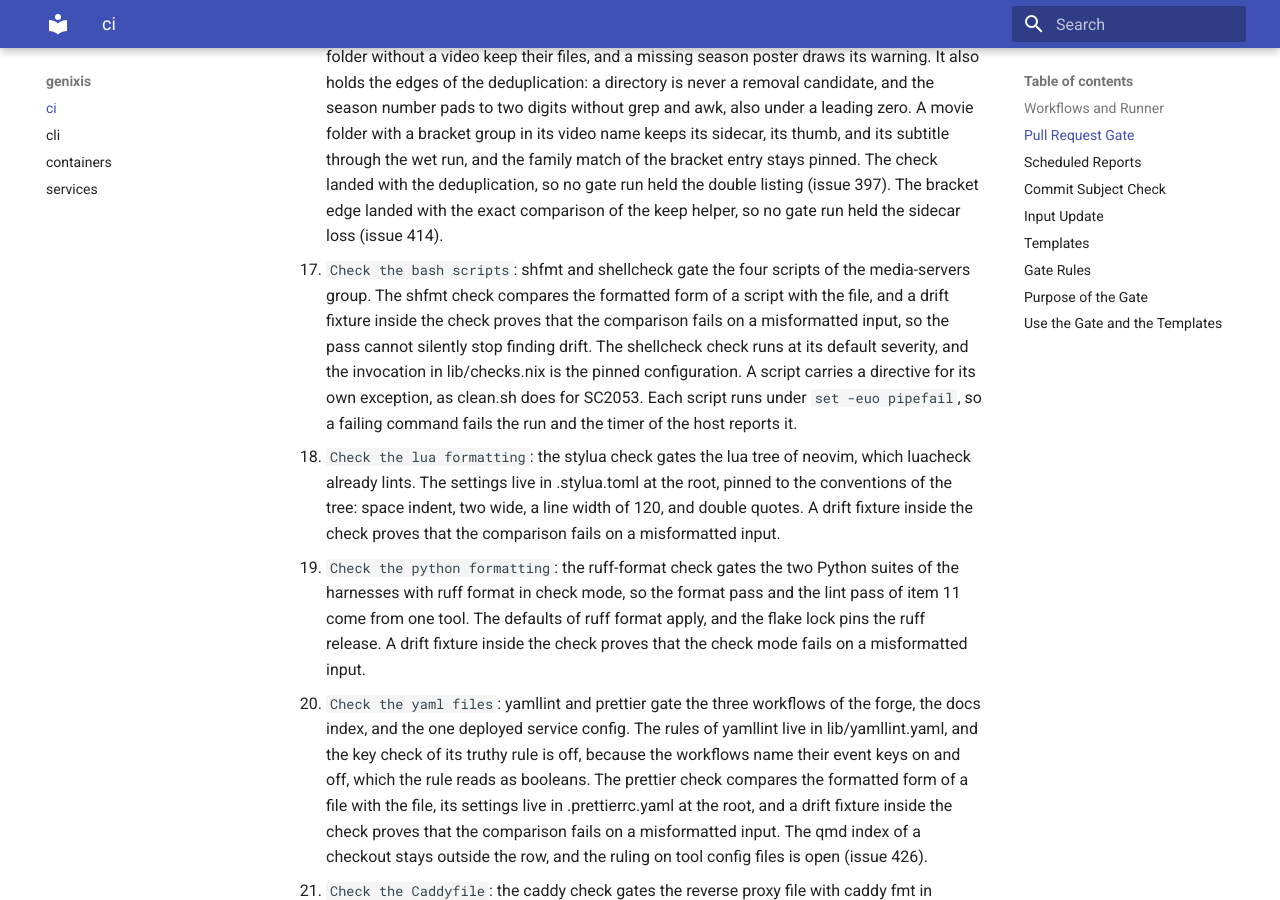
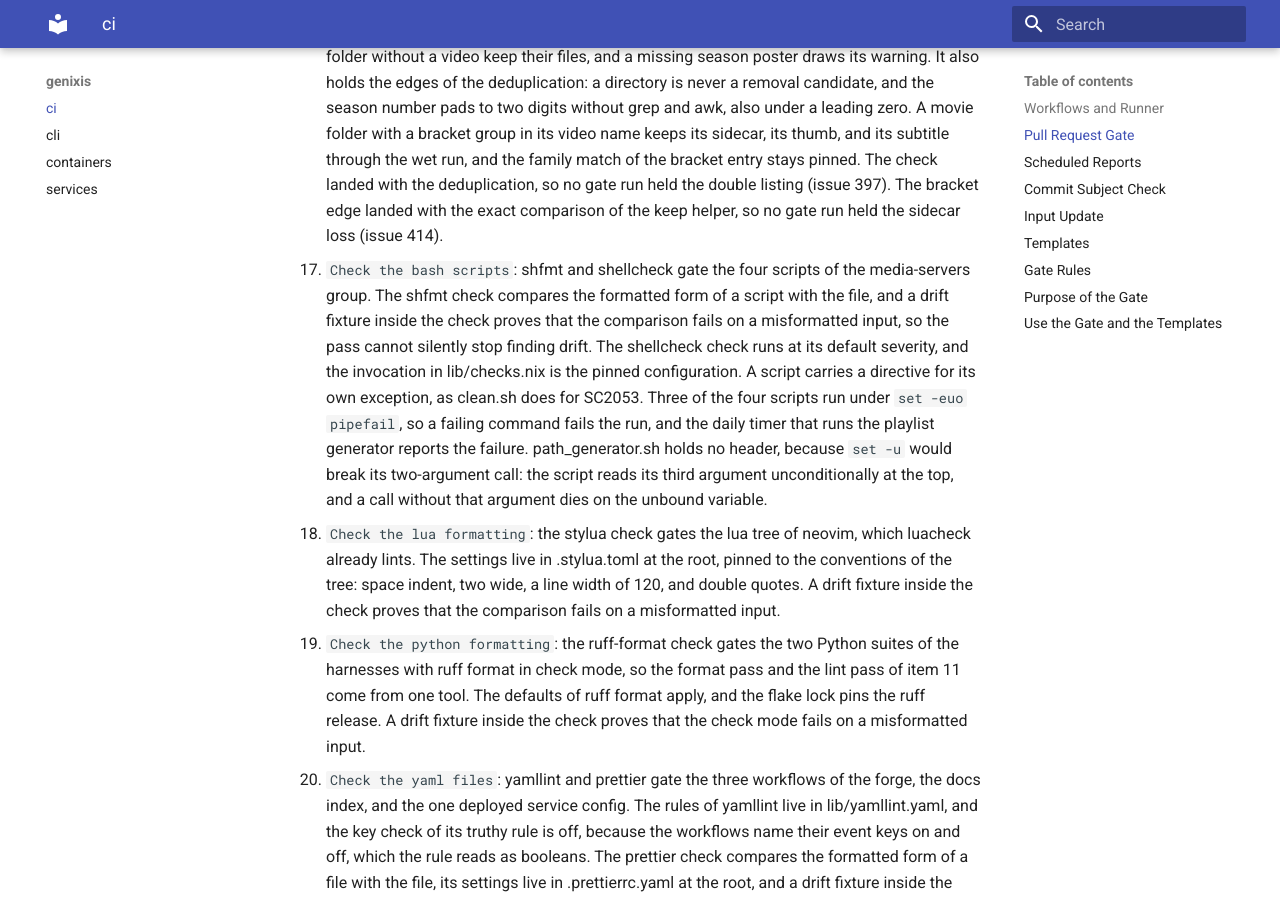
Before and after one commit to Jracon/genixis, an MkDocs documentation site: the page built from docs/ci.md, in a window 1280 px wide and 900 px high, scrolled down 2608 px. Built offline with MkDocs 1.6.1 and Material for MkDocs 9.7.7, drawn with Linux system fonts in a browser that asks for light colours.

Commit message:
docs(ci): name the one media script without the strict header
The blocking review finding on pull request 433: item 17 said each of the four media-servers scripts runs under set -euo pipefail, but path_generator.sh carries no header. The sentence now names the three scripts that do, the daily timer that reports a failure of the playlist generator, and the reason the fourth script holds no header: set -u would break its two-argument call, because the script reads its third argument unconditionally at the top.

Giving the script the header instead needs an argument rewrite, and no rewrite is behaviour-neutral here: under set -e, a guarded expansion of the third argument leaves an empty value, the post-increment arithmetic of that value evaluates to zero, and an arithmetic command that evaluates to zero returns failure, so the two-argument call would die after its first iteration. The rewrite is script surgery, out of scope for a formatting-gate change; the stated reason follows the pattern that issue 426 sets for criterion 4.

Co-Authored-By: Claude Code <noreply@anthropic.com>

```diff
--- a/docs/ci.md
+++ b/docs/ci.md
@@ -33,7 +33,7 @@ Each check derivation lives in lib/checks.nix, so the `Check flake` step builds
 14. `Gate the port claims`: the port-claims check derives the published ports of each host from the evaluated tree, and it fails when two services claim one host port with one protocol, because two claimants cannot both bind it. It reads the ports of every container, the default ports of the native syncthing, and the port of tailscale. A container with host networking publishes its ports directly, so the check cannot see it, and jellyfin is the one today. The check landed with the fix of the syncthing pair, so no gate run held the defect (issue 370).
 15. `Gate the playlist generator fixture`: the playlist-fixture check runs playlist_generator.sh of the media-servers group against a fixture tree, with the one deployed playlist prefix of a copy rewritten to that tree, because the sandbox of a derivation cannot write /mnt. The fixture covers a relative and an absolute manifests directory, a relative manifest file, the call without an argument, the PLAYLIST_DIRECTORY override of the playlists root with the log line that names the root, a two-entry manifest that one run writes and a rerun replaces, the skip branches of a no-match line and a double-match line, a library path with an XML special character, and the empty-directory exit. The check landed with the fix of the relative manifests directory, so no gate run held the defect (issue 401).
 16. `Gate the clean script fixture`: the clean-fixture check runs clean.sh of the media-servers group against a fixture tree in a dry run and a wet run. The script needs no store-forced adaptation, so the fixture runs the repository file itself, which the installed media-clean command copies verbatim. The fixture covers the probe surface of the ingestion pull: a dry run lists each candidate file once and logs it once, the wet run deletes the stray files and keeps the videos, the sidecars, the thumbs, and the posters, a season without a video and a folder without a video keep their files, and a missing season poster draws its warning. It also holds the edges of the deduplication: a directory is never a removal candidate, and the season number pads to two digits without grep and awk, also under a leading zero. A movie folder with a bracket group in its video name keeps its sidecar, its thumb, and its subtitle through the wet run, and the family match of the bracket entry stays pinned. The check landed with the deduplication, so no gate run held the double listing (issue 397). The bracket edge landed with the exact comparison of the keep helper, so no gate run held the sidecar loss (issue 414).
-17. `Check the bash scripts`: shfmt and shellcheck gate the four scripts of the media-servers group. The shfmt check compares the formatted form of a script with the file, and a drift fixture inside the check proves that the comparison fails on a misformatted input, so the pass cannot silently stop finding drift. The shellcheck check runs at its default severity, and the invocation in lib/checks.nix is the pinned configuration. A script carries a directive for its own exception, as clean.sh does for SC2053. Each script runs under `set -euo pipefail`, so a failing command fails the run and the timer of the host reports it.
+17. `Check the bash scripts`: shfmt and shellcheck gate the four scripts of the media-servers group. The shfmt check compares the formatted form of a script with the file, and a drift fixture inside the check proves that the comparison fails on a misformatted input, so the pass cannot silently stop finding drift. The shellcheck check runs at its default severity, and the invocation in lib/checks.nix is the pinned configuration. A script carries a directive for its own exception, as clean.sh does for SC2053. Three of the four scripts run under `set -euo pipefail`, so a failing command fails the run, and the daily timer that runs the playlist generator reports the failure. path_generator.sh holds no header, because `set -u` would break its two-argument call: the script reads its third argument unconditionally at the top, and a call without that argument dies on the unbound variable.
 18. `Check the lua formatting`: the stylua check gates the lua tree of neovim, which luacheck already lints. The settings live in .stylua.toml at the root, pinned to the conventions of the tree: space indent, two wide, a line width of 120, and double quotes. A drift fixture inside the check proves that the comparison fails on a misformatted input.
 19. `Check the python formatting`: the ruff-format check gates the two Python suites of the harnesses with ruff format in check mode, so the format pass and the lint pass of item 11 come from one tool. The defaults of ruff format apply, and the flake lock pins the ruff release. A drift fixture inside the check proves that the check mode fails on a misformatted input.
 20. `Check the yaml files`: yamllint and prettier gate the three workflows of the forge, the docs index, and the one deployed service config. The rules of yamllint live in lib/yamllint.yaml, and the key check of its truthy rule is off, because the workflows name their event keys on and off, which the rule reads as booleans. The prettier check compares the formatted form of a file with the file, its settings live in .prettierrc.yaml at the root, and a drift fixture inside the check proves that the comparison fails on a misformatted input. The qmd index of a checkout stays outside the row, and the ruling on tool config files is open (issue 426).
```
